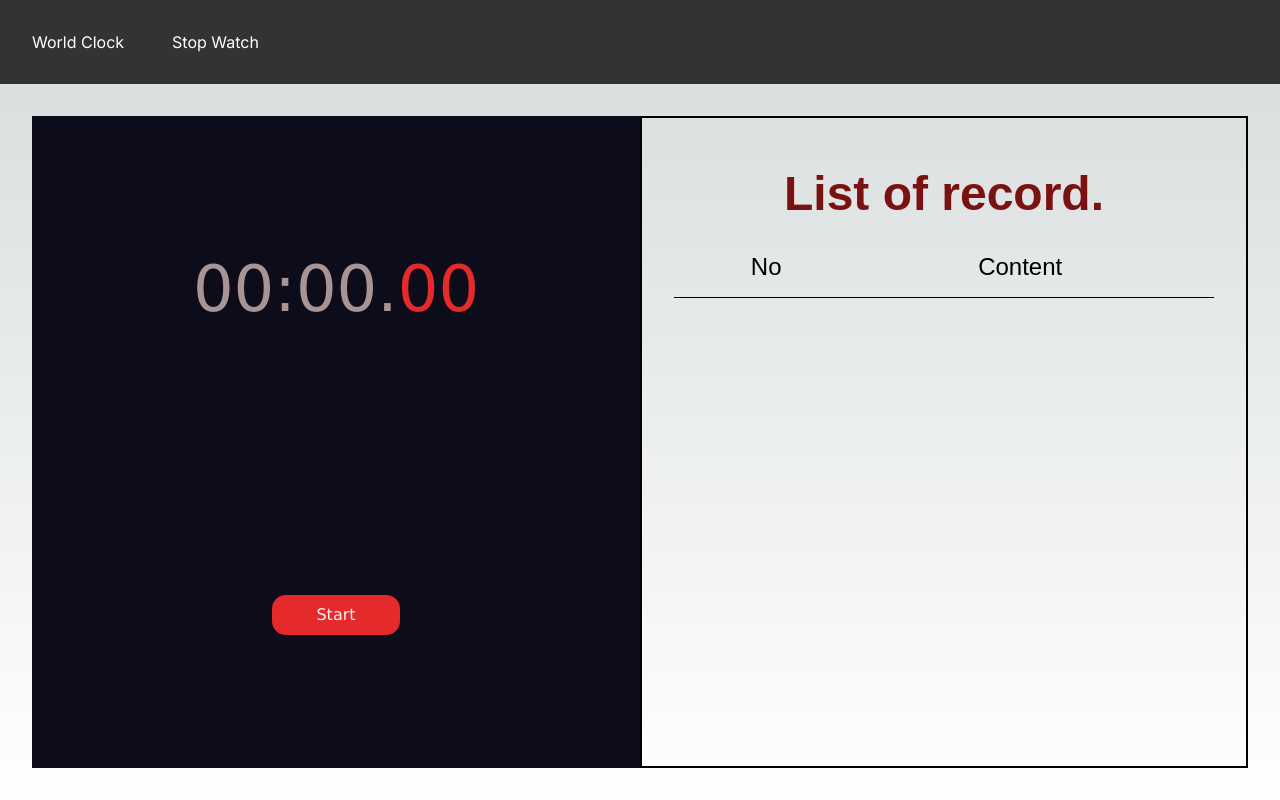
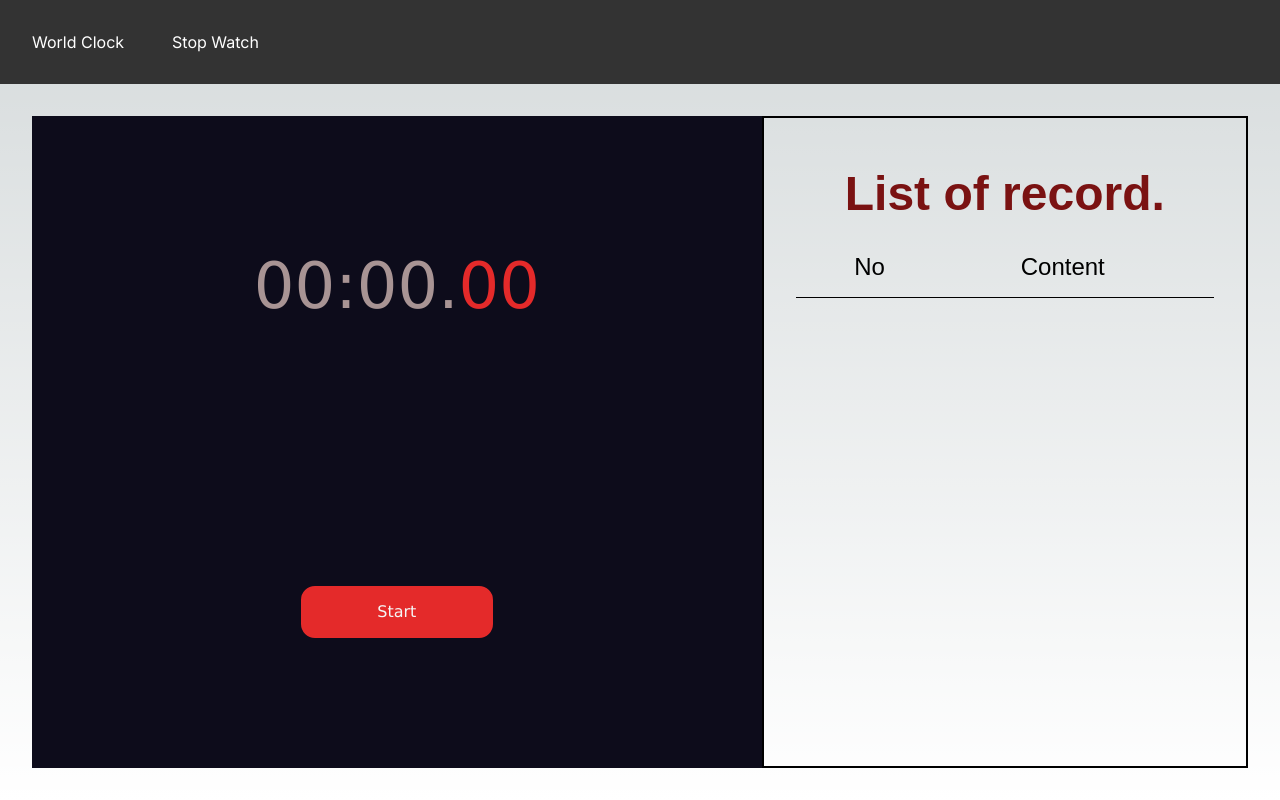
Before and after one commit to max-tonny8/stopwatch, a Next.js app: page /stopwatch in a window 1280 px wide. Built offline with nearby package versions, Linux system fonts and the light colour scheme.

Commit message:
Build: complete project

```diff
--- a/src/app/layout.tsx
+++ b/src/app/layout.tsx
@@ -1,6 +1,7 @@
 import type { Metadata } from "next";
 import { Inter } from "next/font/google";
 import "../../styles/globals.css";
+import { TimeProvider } from "@/context/TimeContext";
 
 const inter = Inter({ subsets: ["latin"] });
 
@@ -16,7 +17,11 @@ export default function RootLayout({
 }>) {
   return (
     <html lang="en">
-      <body className={inter.className}>{children}</body>
+      <body className={inter.className}>
+        <TimeProvider>
+          {children}
+        </TimeProvider>
+      </body>
     </html>
   );
 }
--- a/src/app/stopwatch/page.styled.tsx
+++ b/src/app/stopwatch/page.styled.tsx
@@ -5,16 +5,26 @@ const Content = styled.div`
   padding: 2rem;
   width: 100%;
   height: calc(100vh - 84px);
+
+  @media (max-width: 1246px) {
+    flex-direction: column;
+  }
 `;
 
 const Wrapper = styled.div`
   &.stop-watch {
-    width: 50%;
+    width: 60%;
     background-color: #0d0c1b;
     display: flex;
     flex-direction: column;
     align-items: center;
     justify-content: space-around;
+  }
+
+  @media (max-width: 1246px) {
+    &.stop-watch {
+      width: 100%;
+    }
   }
 `;
 
@@ -25,8 +35,12 @@ const RecordList = styled.div`
   color: #233849;
   padding: 2rem;
   border: solid 2px #000000;
-  width: 50%;
+  width: 40%;
   overflow-y: scroll;
+  @media (max-width: 1246px) {
+      width: 100%;
+      height: 100vh;
+  }
 `;
 
 const RecordTitle = styled.p`
@@ -36,6 +50,10 @@ const RecordTitle = styled.p`
   color: #7a1212;
   text-align: center;
   padding: 1rem;
+
+  @media (max-width: 1246px) {
+    font-size: 32px;
+  }
 `;
 
 const Record = styled.div`
@@ -57,6 +75,10 @@ const RecordNo = styled.p`
   font-family: Arial, Helvetica, sans-serif;
   color: #000;
   width: 30%;
+
+  @media (max-width: 1246px) {
+    font-size: 16px;
+  }
   `;
 
 const RecordContent = styled.p`
@@ -65,6 +87,10 @@ const RecordContent = styled.p`
   font-family: Arial, Helvetica, sans-serif;
   color: #000;
   width: 70%;
+
+  @media (max-width: 1246px) {
+    font-size: 16px;
+  }
 `;
 
 export {
--- a/src/app/stopwatch/page.tsx
+++ b/src/app/stopwatch/page.tsx
@@ -1,49 +1,22 @@
 "use client"
-import React, { useState, useRef, useEffect } from "react";
+import React from "react";
 import Timer from "@/components/Timer";
 import ControlButtons from "@/components/ControlButtons";
 import Navbar from "@/components/Navbar";
 import * as S from "./page.styled";
+import { useTimeContext } from "@/context/TimeContext";
 
 const StopWatch: React.FC = () => {
-  const [isActive, setIsActive] = useState<boolean>(false);
-  const [isPaused, setIsPaused] = useState<boolean>(true);
-  const [time, setTime] = useState<number>(0);
-  const [recordList, setRecordList] = useState<number[]>([]);
-
-  useEffect(() => {
-    let interval: any = 0;
-
-    if (isActive && isPaused === false) {
-      interval = setInterval(() => {
-        setTime((time) => time + 10);
-      }, 10);
-    } else {
-      clearInterval(interval);
-    }
-    return () => {
-      clearInterval(interval);
-    };
-  }, [isActive, isPaused]);
-
-  const handleRecord = () => {
-    setRecordList([...recordList, time]);
-  }
-
-  const handleStart = () => {
-    setIsActive(true);
-    setIsPaused(false);
-  };
-
-  const handlePauseResume = () => {
-    setIsPaused(!isPaused);
-  };
-
-  const handleReset = () => {
-    setIsActive(false);
-    setTime(0);
-    setRecordList([]);
-  };
+  const {
+    time,
+    isActive,
+    isPaused,
+    recordList,
+    handleRecord,
+    handleStart,
+    handlePauseResume,
+    handleReset,
+  } = useTimeContext();
 
   return (
     <>
--- a/src/components/ControlButtons.tsx
+++ b/src/components/ControlButtons.tsx
@@ -17,10 +17,21 @@ export const Wrapper = styled.div`
         justify-content: space-around;
     }
 
+    @media (max-width: 1246px) {
+        .btn-grp {
+            flex-direction: column;
+        }
+        .btn {
+            margin: 0.6rem !important;
+            width: 140px !important;
+            height: 32px !important;
+        }
+    }
+
     .btn {
         font-family: Verdana, Geneva, Tahoma, sans-serif;
-        width: 10vw;
-        height: 5vh;
+        width: 192px;
+        height: 52px;
         border-radius: 14px;
         margin: 0px 6px;
         display: flex;
--- a/src/components/Timer.tsx
+++ b/src/components/Timer.tsx
@@ -8,12 +8,19 @@ export const Wrapper = styled.div<{$style: string}>`
         height: 12%;
         justify-content: center;
         align-items: center;
+        width: ${({$style}) => $style === 'record' ? '70%' : 'auto '};
     }
 
     .digits {
         font-family: Verdana, Geneva, Tahoma, sans-serif;
         font-size: ${({$style}) => $style === 'record' ? '24px' : '4rem'};
         color: #a89494;
+    }
+
+    @media (max-width: 1246px) {
+        .digits {
+            font-size: ${({$style}) => $style === 'record' ? '16px' : '2rem'};
+        }
     }
 
     .mili-sec {
--- /dev/null
+++ b/src/context/TimeContext.tsx
@@ -0,0 +1,76 @@
+"use client"
+import React, { useState, useEffect, createContext, useContext } from "react";
+
+const TimeContext = createContext<TimeContextType | undefined>(undefined);
+
+const TimeProvider = ({
+    children,
+  }: Readonly<{
+    children: React.ReactNode;
+  }>) => {
+  const [isActive, setIsActive] = useState<boolean>(false);
+  const [isPaused, setIsPaused] = useState<boolean>(true);
+  const [time, setTime] = useState<number>(0);
+  const [recordList, setRecordList] = useState<number[]>([]);
+
+  useEffect(() => {
+    let interval: any = 0;
+
+    if (isActive && !isPaused) {
+      interval = setInterval(() => {
+        setTime((time) => time + 10);
+      }, 10);
+    } else {
+      clearInterval(interval);
+    }
+    return () => {
+      clearInterval(interval);
+    };
+  }, [isActive, isPaused]);
+
+  const handleRecord = () => {
+    setRecordList([...recordList, time]);
+  };
+
+  const handleStart = () => {
+    setIsActive(true);
+    setIsPaused(false);
+  };
+
+  const handlePauseResume = () => {
+    setIsPaused(!isPaused);
+  };
+
+  const handleReset = () => {
+    setIsActive(false);
+    setTime(0);
+    setRecordList([]);
+  };
+
+  return (
+    <TimeContext.Provider
+      value={{
+        time,
+        isActive,
+        isPaused,
+        recordList,
+        handleRecord,
+        handleStart,
+        handlePauseResume,
+        handleReset,
+      }}
+    >
+      {children}
+    </TimeContext.Provider>
+  );
+};
+
+const useTimeContext = (): TimeContextType => {
+  const context = useContext(TimeContext);
+  if (context === undefined) {
+    throw new Error("useTimeContext must be used within a TimeProvider");
+  }
+  return context;
+};
+
+export { TimeProvider, useTimeContext };
```
Also changed, not shown: src/@types/app.d.ts (+14 -3 lines), src/app/page.tsx (+4 -6 lines), src/app/worldclock/page.styled.tsx (+19 -0 lines), src/app/worldclock/page.tsx (+13 -10 lines).
